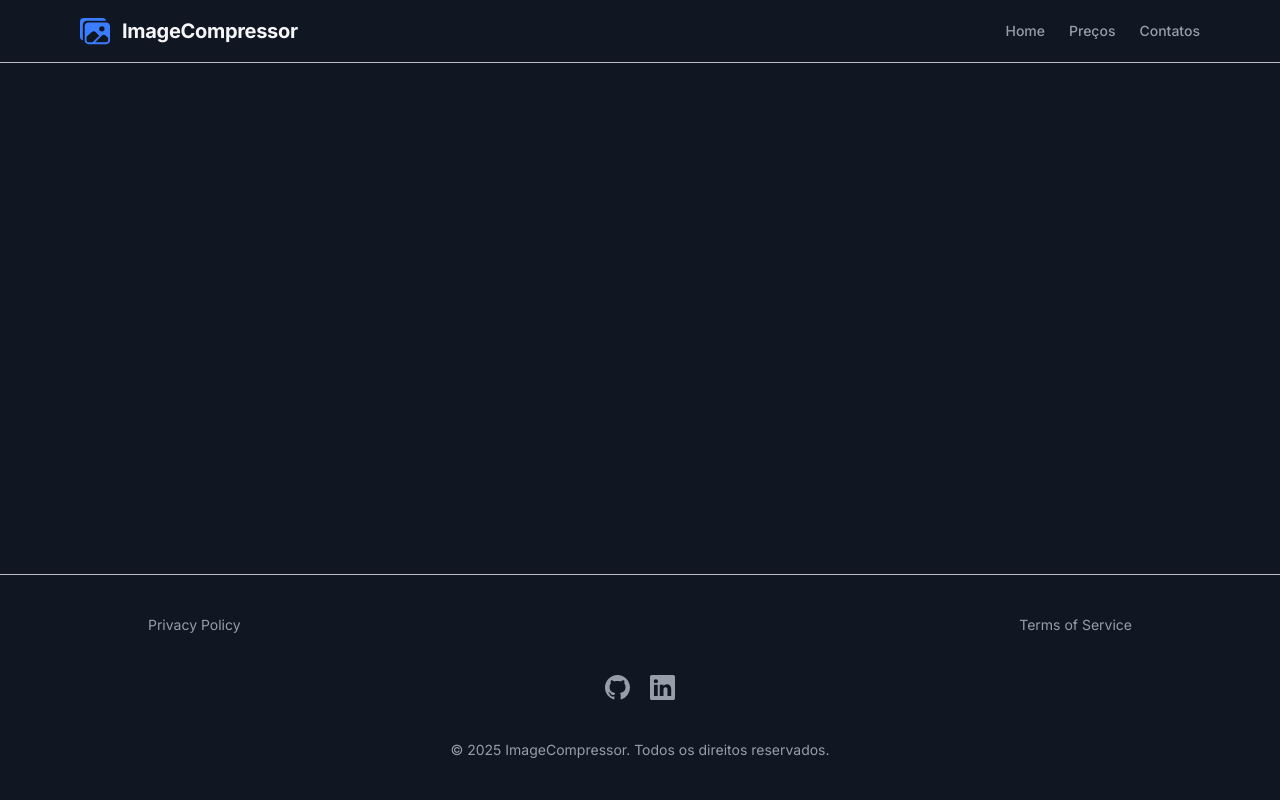
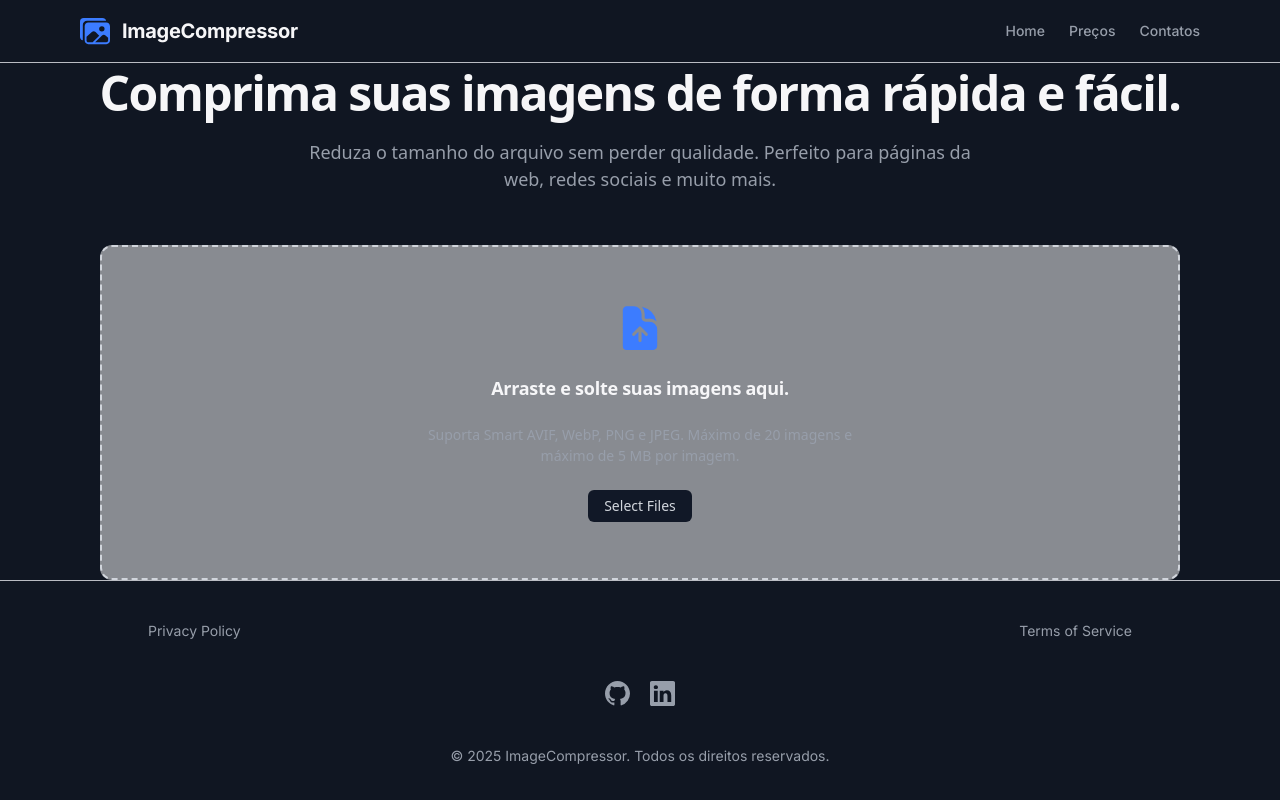
Before and after one commit to CarlosVarao/Compress_Image, a React (Vite) app: page / in a window 1280 px wide. Built offline with nearby package versions, Linux system fonts and the light colour scheme.

Commit message:
add criacao de section

```diff
--- /dev/null
+++ b/src/components/SectionUpload.tsx
@@ -0,0 +1,35 @@
+import { HiDocumentArrowUp } from "react-icons/hi2";
+
+
+export default function SectionUpload() {
+  return (
+    <>
+      <div className="flex flex-col gap-13">
+        <div>
+          <h1 className="text-[#f6f6f8] text-5xl font-black leading-tight tracking-[-0.033em]">Comprima suas imagens de forma rápida e fácil.</h1>
+          <p className="text-[#979eaa] mt-4 max-w-2xl mx-auto  dark:text-gray-400 text-lg font-normal leading-normal text-center">Reduza o tamanho do arquivo sem perder qualidade. Perfeito para páginas da web, redes sociais e muito mais.</p>
+        </div>
+        <div className="flex flex-col items-center gap-6 rounded-xl border-2 border-dashed border-gray-300 dark:border-gray-700 bg-white/50 dark:bg-black/10 px-6 py-14">
+          <HiDocumentArrowUp color="#3C7CFF" fontSize={50} />
+          <p className="text-[#f6f6f8] text-lg font-bold leading-tight tracking-[-0.015em] max-w-[480px] text-center">Arraste e solte suas imagens aqui.</p>
+          <p className="text-[#979eaa] text-sm font-normal leading-normal max-w-[480px] text-center">
+            Suporta Smart AVIF, WebP, PNG e JPEG. Máximo de 20 imagens e máximo de 5 MB por imagem.</p>
+          <div>
+            <label
+              htmlFor="fileInput"
+              className="inline-flex items-center justify-center h-8 px-4 rounded-md bg-[#111827] text-gray-300 text-sm font-medium cursor-pointer hover:bg-[#1f2937] transition"
+            >
+              Select Files
+            </label>
+
+            <input
+              id="fileInput"
+              type="file"
+              className="hidden"
+            />
+          </div>
+        </div>
+      </div>
+    </>
+  )
+}
--- a/src/pages/Home.tsx
+++ b/src/pages/Home.tsx
@@ -1,5 +1,6 @@
 import Background from "../components/Background";
 import Header from "../components/Header";
+import SectionUpload from "../components/SectionUpload";
 import Footer from "../components/Footer";
 
 export default function Home() {
@@ -13,7 +14,9 @@ export default function Home() {
           />
         }
         footer={<Footer />}
-      ></Background>
+      >
+        <SectionUpload />
+      </Background>
     </>
   );
 }
```
Also changed, not shown: src/services/compressApi.ts (added).
